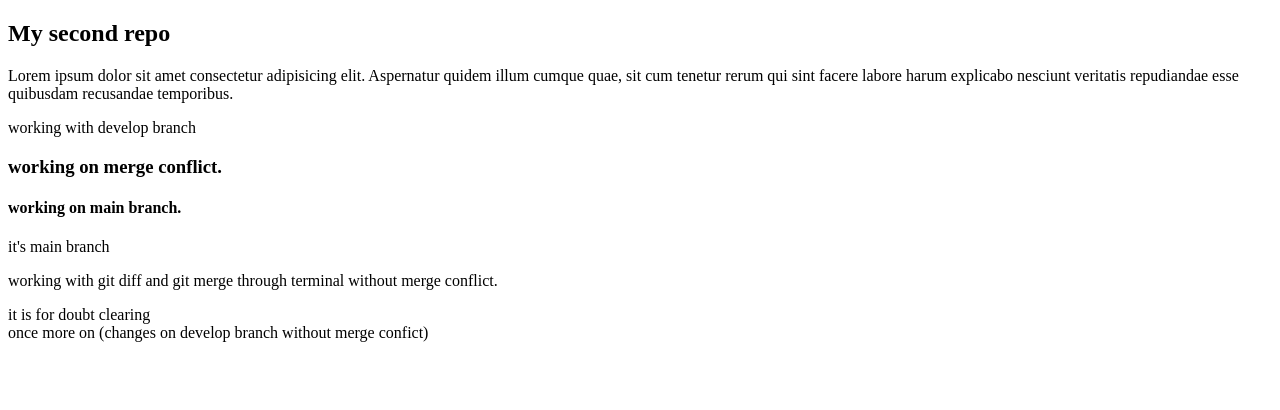
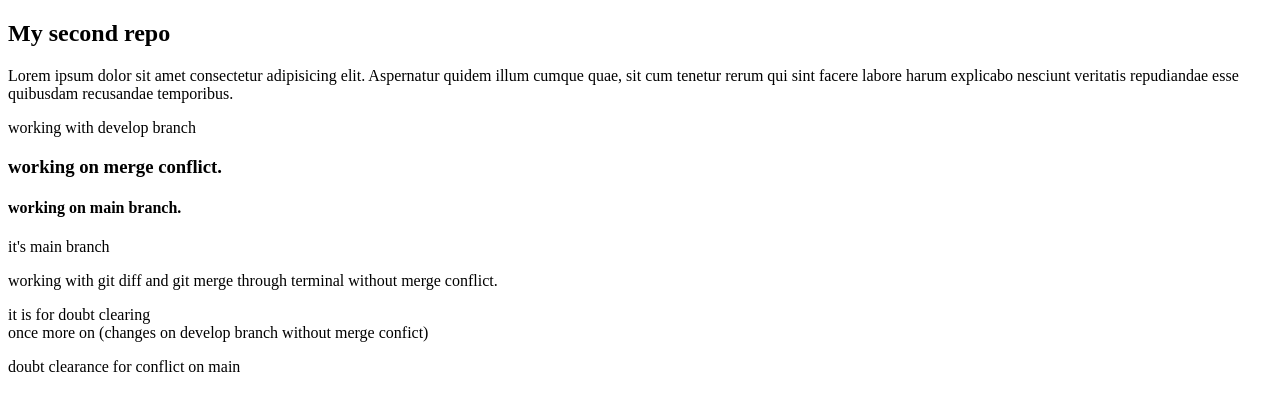
Before and after one commit to arunnath8917/second-repo, a plain HTML site: page index.html in a window 1280 px wide. Drawn offline with Linux system fonts and the light colour scheme.

Commit message:
for conflict note (main)

```diff
--- a/index.html
+++ b/index.html
@@ -17,5 +17,6 @@
     <p>working with git diff and git merge through terminal without merge conflict.</p>
     <span>it is for doubt clearing</span>
     <section>once more on (changes on develop branch without merge confict) </section>
+    <p>doubt clearance for conflict on main </p>
 </body>
 </html>
```
